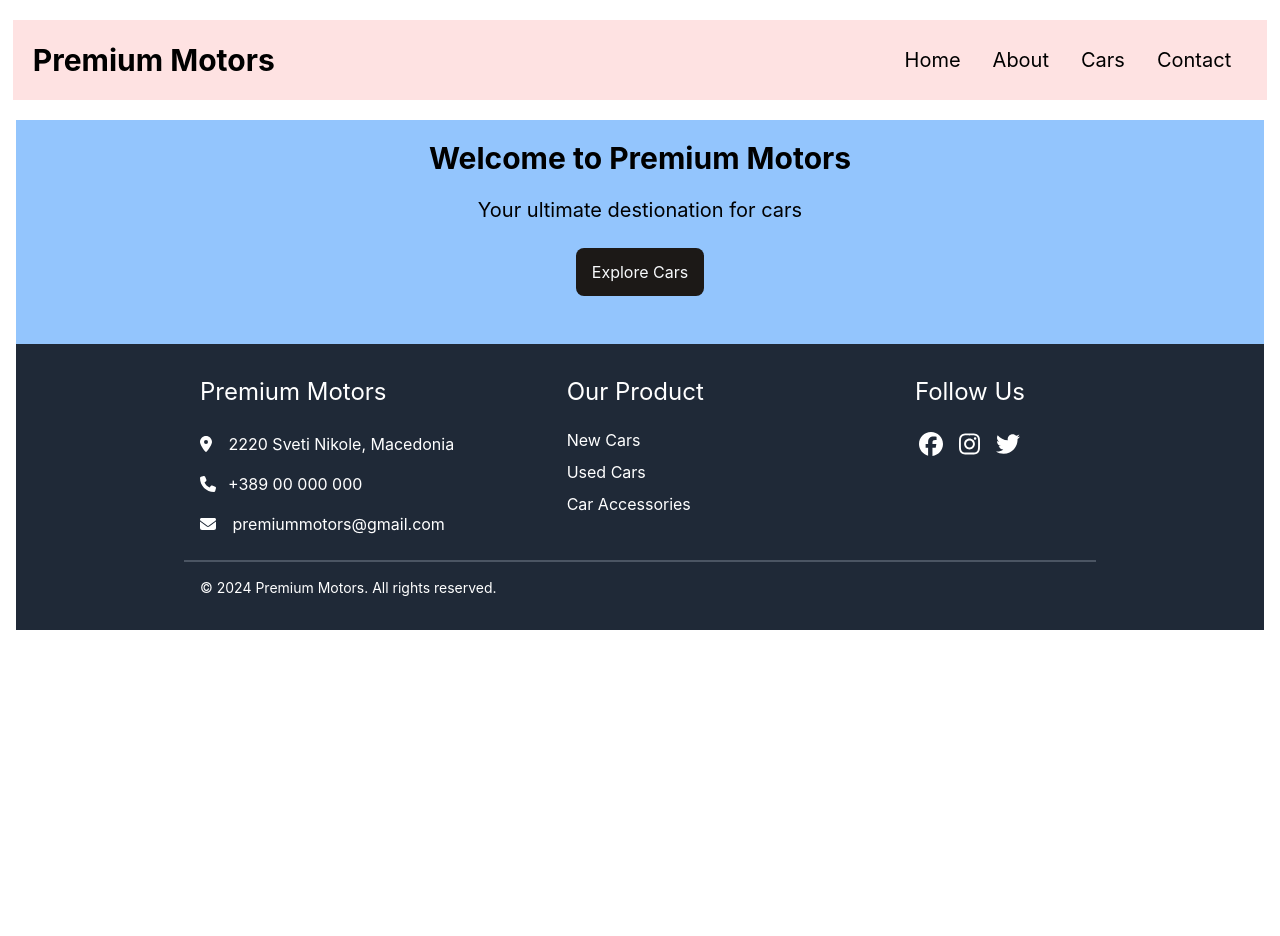
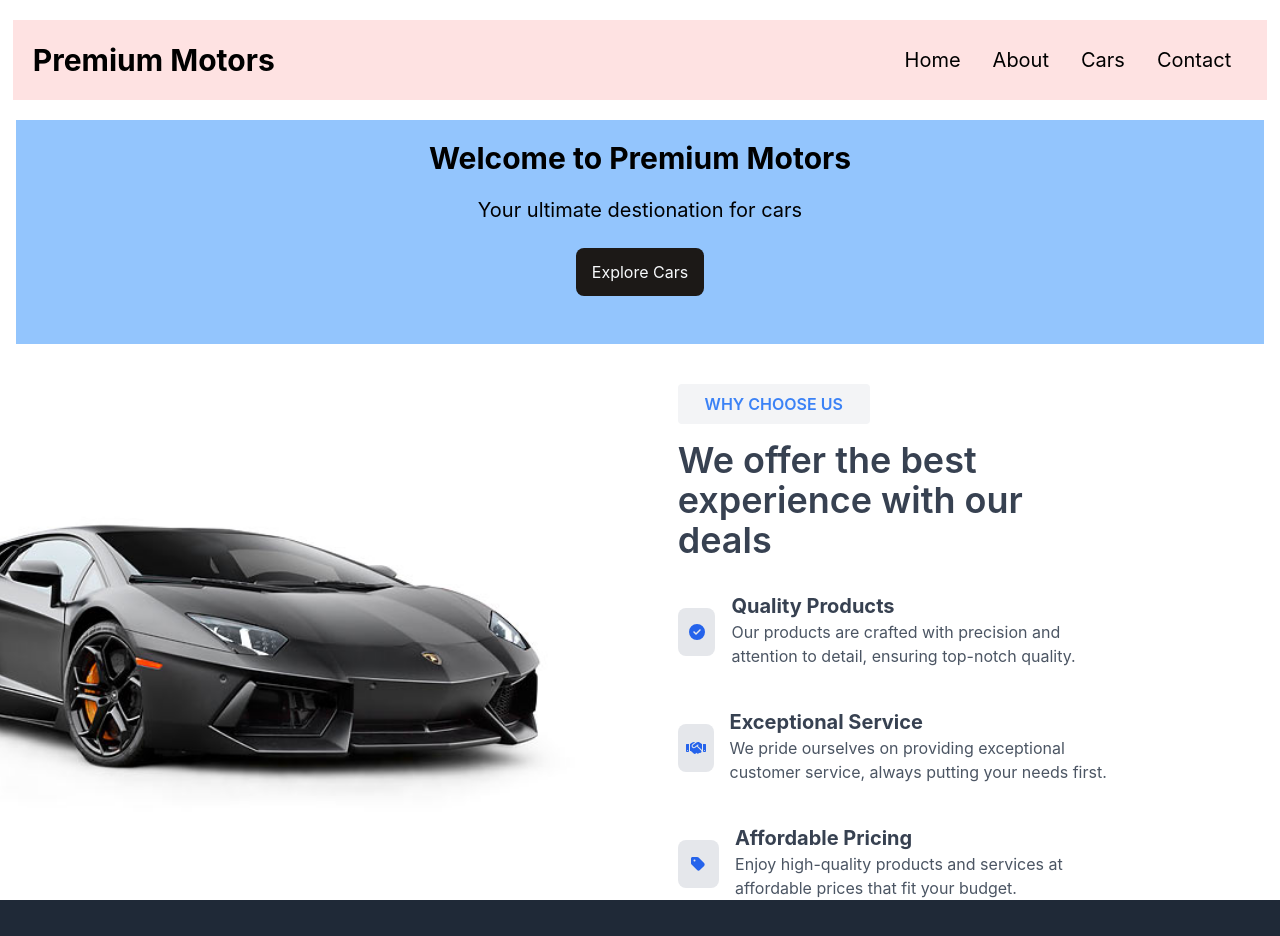
Before and after one commit to nasquez23/premium-motors, a React (Vite) app: page / in a window 1280 px wide. Shown: the top 936 px of the page. Before the commit the page ends 800 px from the top, so only its background shows below. Built offline with nearby package versions, Linux system fonts and the light colour scheme.

Commit message:
added why choose us section

```diff
--- a/src/components/Footer.jsx
+++ b/src/components/Footer.jsx
@@ -8,7 +8,7 @@ import { faPhone } from "@fortawesome/free-solid-svg-icons";
 
 export default function Footer() {
   return (
-    <footer className="bg-gray-800 text-white p-4 mx-4">
+    <footer className="w-full bg-gray-800 text-white p-4">
       <div className="w-3/4 m-auto flex flex-row justify-between text-center p-4 border-b-2 border-gray-600">
         <div className="w-1/3">
           <h3 className="text-2xl pb-4 text-bold text-left">Premium Motors</h3>
--- /dev/null
+++ b/src/components/WhyChooseUs.jsx
@@ -0,0 +1,65 @@
+import logo from "../assets/lamborghini.jpg";
+import { FontAwesomeIcon } from "@fortawesome/react-fontawesome";
+import {
+  faCheckCircle,
+  faHandshake,
+  faTag,
+} from "@fortawesome/free-solid-svg-icons";
+
+export default function WhyChooseUs() {
+  return (
+    <section className="text-black flex flex-row">
+      <img src={logo} alt="Lamborghini" className="w-2/3 h-2/3 ml-[-200px]" />
+      <div className="w-1/2 ml-20 mt-10">
+        <h2 className="uppercase w-48 h-10 pt-2 font-semibold bg-gray-100 text-center text-blue-500 mb-4 rounded">
+          Why Choose Us
+        </h2>
+        <h1 className="text-4xl w-3/4 mb-8 text-gray-700 font-semibold">
+          We offer the best experience with our deals
+        </h1>
+        <div className="mb-10 flex flex-row">
+          <div className="w-12 h-12 text-center mr-4 mt-4 pt-3 bg-gray-200 rounded-lg">
+            <FontAwesomeIcon icon={faCheckCircle} className=" text-blue-600" />
+          </div>
+          <div>
+            <h3 className="text-xl font-bold text-gray-700">
+              Quality Products
+            </h3>
+            <p className="w-3/4 text-gray-600">
+              Our products are crafted with precision and attention to detail,
+              ensuring top-notch quality.
+            </p>
+          </div>
+        </div>
+        <div className="mb-10 flex flex-row">
+          <div className="w-12 h-12 text-center mr-4 mt-4 pt-3 bg-gray-200 rounded-lg">
+            <FontAwesomeIcon icon={faHandshake} className=" text-blue-600" />
+          </div>
+          <div>
+            <h3 className="text-xl font-bold text-gray-700">
+              Exceptional Service
+            </h3>
+            <p className="w-3/4 text-gray-600">
+              We pride ourselves on providing exceptional customer service,
+              always putting your needs first.
+            </p>
+          </div>
+        </div>
+        <div className="flex flex-row">
+          <div className="w-12 h-12 text-center mr-4 mt-4 pt-3 bg-gray-200 rounded-lg">
+            <FontAwesomeIcon icon={faTag} className=" text-blue-600" />
+          </div>
+          <div>
+            <h3 className="text-xl font-bold text-gray-700">
+              Affordable Pricing
+            </h3>
+            <p className="w-3/4 text-gray-600">
+              Enjoy high-quality products and services at affordable prices that
+              fit your budget.
+            </p>
+          </div>
+        </div>
+      </div>
+    </section>
+  );
+}
--- a/src/pages/Home.jsx
+++ b/src/pages/Home.jsx
@@ -1,9 +1,11 @@
 import Hero from "../components/Hero";
+import WhyChooseUs from "../components/WhyChooseUs";
 
 export default function Home() {
   return (
     <div className="px-4">
       <Hero />
+      <WhyChooseUs />
     </div>
   );
 }
```
Also changed, not shown: src/assets/lamborghini.jpg (added).
